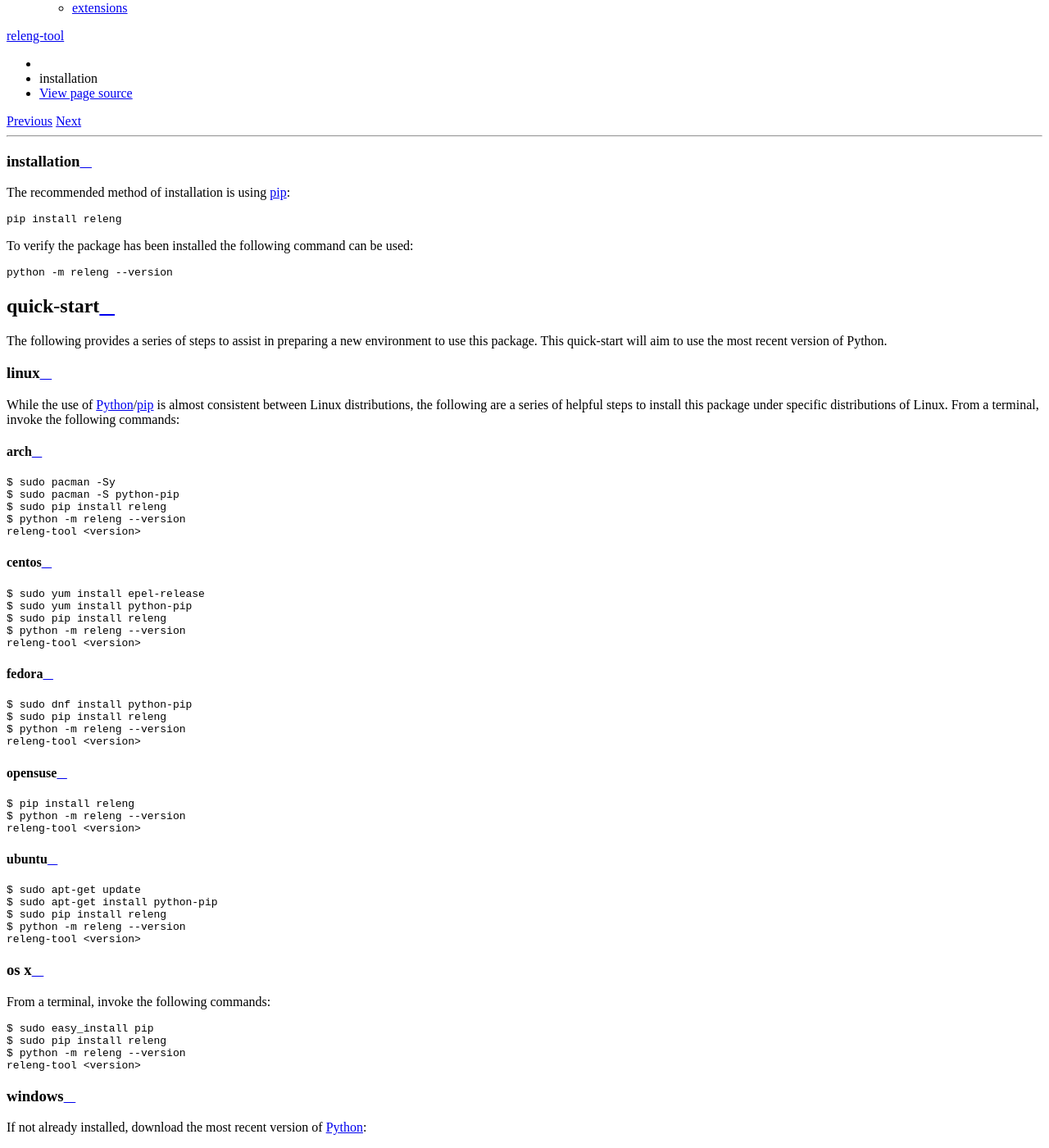
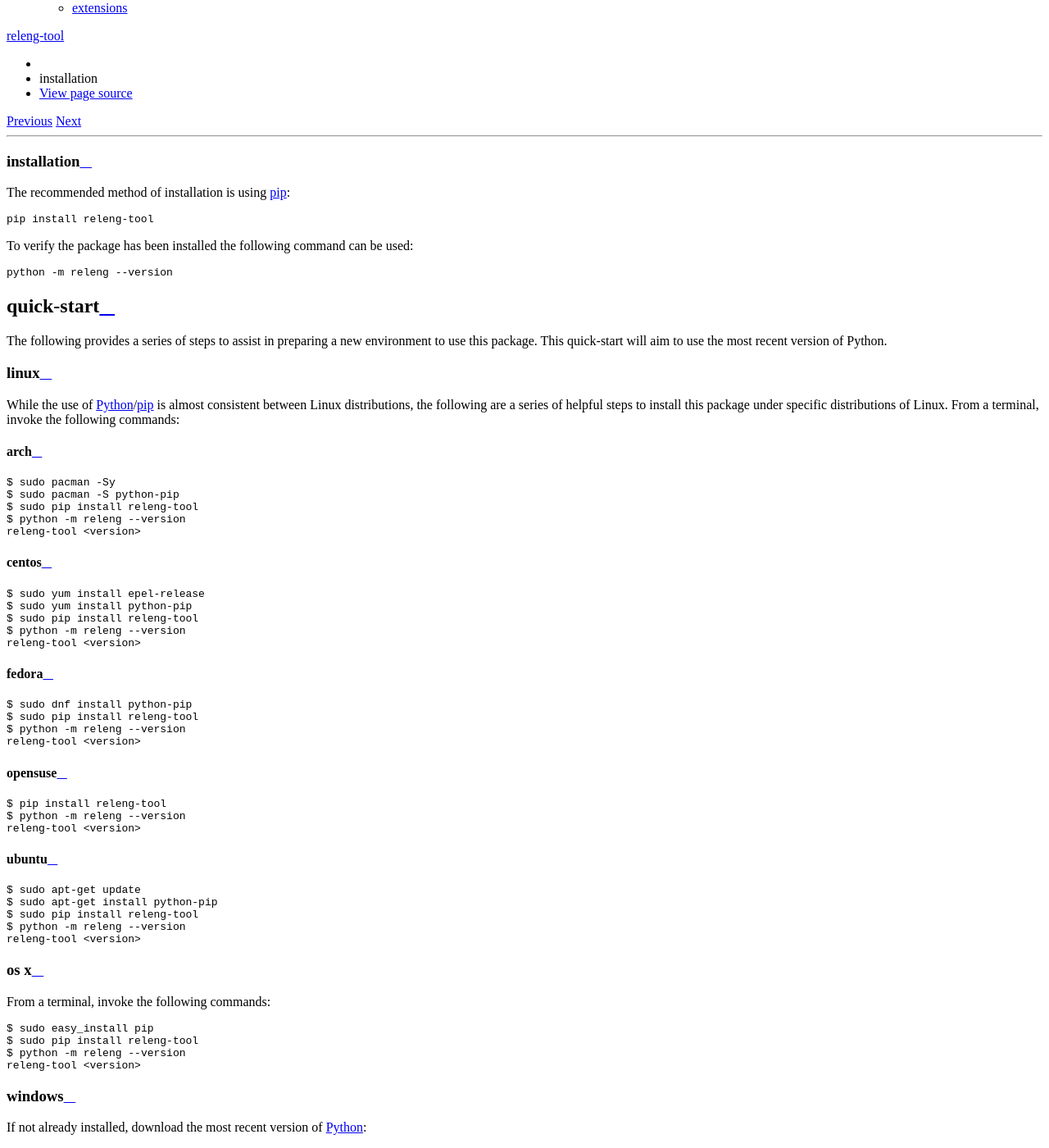
Before and after one commit to releng-tool/releng-tool, a Sphinx documentation site: the page built from Documentation/install.rst, in a window 1280 px wide and 1400 px high, scrolled down 1052 px. Shown: the whole window at 82% size. Built offline with Sphinx 7.4.7 and the Read the Docs theme 2.0.0, drawn with Linux system fonts in a browser that asks for light colours; some of the changed text lies outside the part shown.

Commit message:
Documentation: correct pip install commands
The installation documentation indicates the PyPI package to install is
`releng`, which is incorrect. Updating the installation commands to
instead use `releng-tool` [1].

[1]: https://pypi.org/project/releng-tool/

Signed-off-by: James Knight <james.d.knight@live.com>

```diff
--- a/Documentation/install.rst
+++ b/Documentation/install.rst
@@ -5,7 +5,7 @@
 
 .. code-block:: shell
 
-   pip install releng
+   pip install releng-tool
 
 To verify the package has been installed the following command can be used:
 
@@ -34,7 +34,7 @@
 
    $ sudo pacman -Sy
    $ sudo pacman -S python-pip
-   $ sudo pip install releng
+   $ sudo pip install releng-tool
    $ python -m releng --version
    releng-tool <version>
 
@@ -45,7 +45,7 @@
 
    $ sudo yum install epel-release
    $ sudo yum install python-pip
-   $ sudo pip install releng
+   $ sudo pip install releng-tool
    $ python -m releng --version
    releng-tool <version>
 
@@ -55,7 +55,7 @@
 .. code-block:: shell
 
    $ sudo dnf install python-pip
-   $ sudo pip install releng
+   $ sudo pip install releng-tool
    $ python -m releng --version
    releng-tool <version>
 
@@ -64,7 +64,7 @@
 
 .. code-block:: shell
 
-   $ pip install releng
+   $ pip install releng-tool
    $ python -m releng --version
    releng-tool <version>
 
@@ -75,7 +75,7 @@
 
    $ sudo apt-get update
    $ sudo apt-get install python-pip
-   $ sudo pip install releng
+   $ sudo pip install releng-tool
    $ python -m releng --version
    releng-tool <version>
 
@@ -87,7 +87,7 @@
 .. code-block:: shell
 
    $ sudo easy_install pip
-   $ sudo pip install releng
+   $ sudo pip install releng-tool
    $ python -m releng --version
    releng-tool <version>
 
@@ -107,7 +107,7 @@
 
 .. code-block:: shell
 
-   > python -m pip install releng
+   > python -m pip install releng-tool
    > python -m releng --version
    releng-tool <version>
 
```
